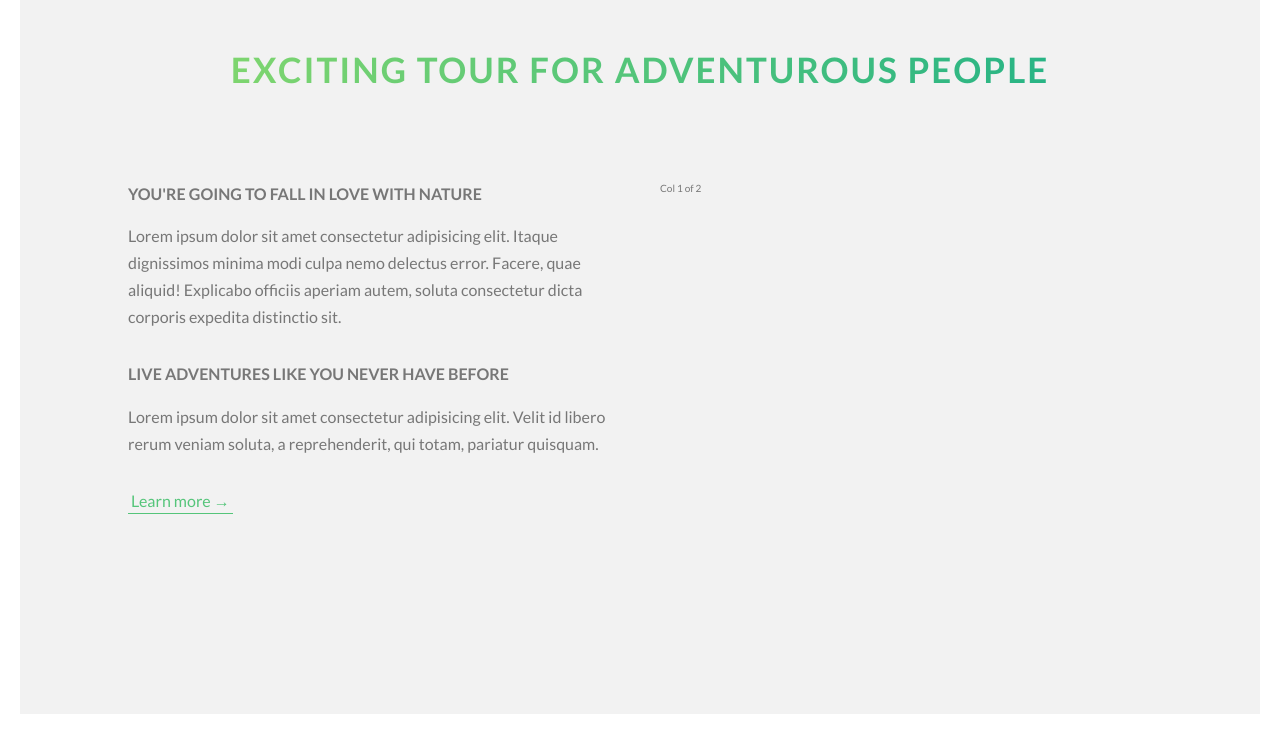
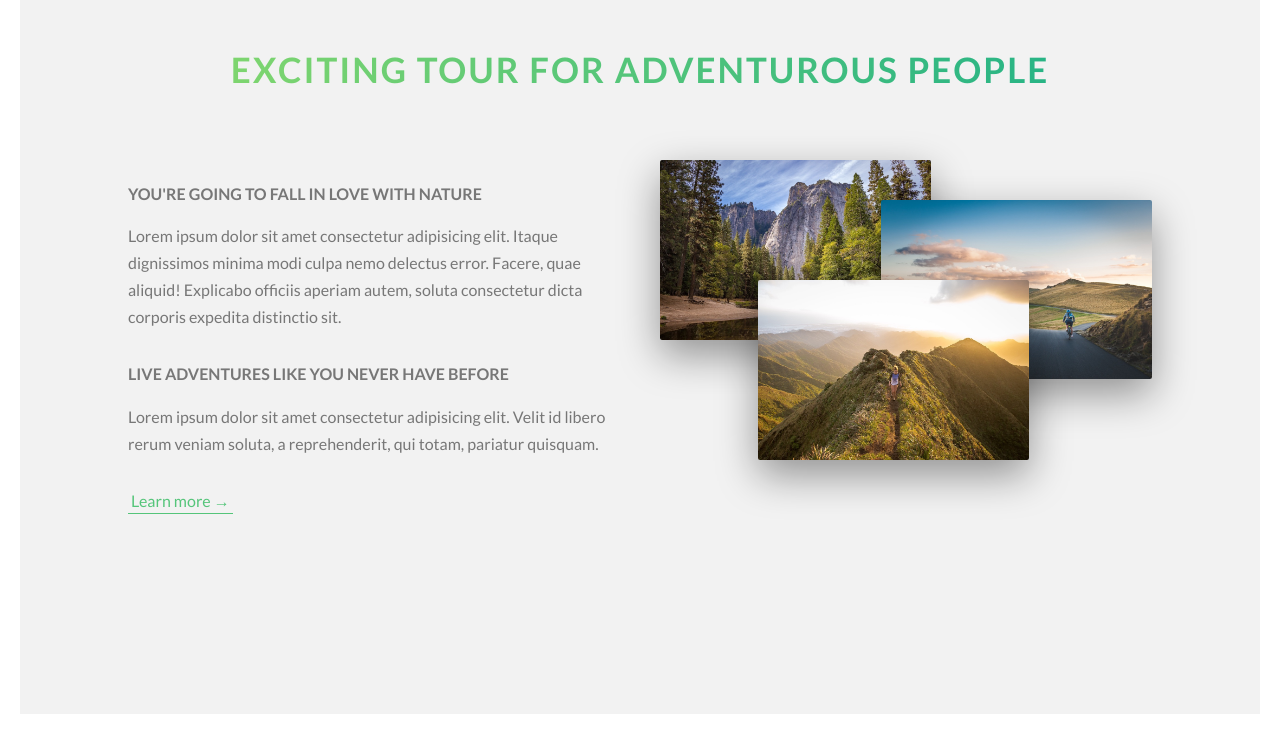
Before and after one commit to tpham20908/natours, a website: page index.html in a window 1280 px wide. Shown: the part 780-1514 px from the top of the page. Drawn offline with Linux system fonts and the light colour scheme.

Commit message:
styled 3 imgs for the 1st section

```diff
--- a/index.html
+++ b/index.html
@@ -49,7 +49,13 @@
             <a href="#" class="btn-text">Learn more &rarr;</a>
         </div>
 
-        <div class="col-1-of-2">Col 1 of 2</div>
+        <div class="col-1-of-2">
+          <div class="composition">
+            <img src="img/nat-1-large.jpg" alt="Photo 1" class="composition__photo composition__photo--p1">
+            <img src="img/nat-2-large.jpg" alt="Photo 2" class="composition__photo composition__photo--p2">
+            <img src="img/nat-3-large.jpg" alt="Photo 3" class="composition__photo composition__photo--p3">
+          </div>
+        </div>
       </div>
     </section>
   </main>
--- /dev/null
+++ b/sass/components/_composition.scss
@@ -0,0 +1,38 @@
+.composition {
+  position: relative;
+
+  &:hover &__photo:not(:hover) {
+    transform: scale(.95);
+  }
+
+  &__photo {
+    width: 55%;
+    box-shadow: 0 1.5rem 4rem rgba($color-black, .4);
+    border-radius: 2px;
+    position: absolute;
+    transition: all .2s;
+    outline-offset: 1rem;
+
+    &:hover {
+      outline: 1rem solid $color-primary;
+      transform: scale(1.05);
+      box-shadow: 0 2rem 4rem rgba($color-black, .5);
+      z-index: 2;
+    }
+
+    &--p1 {
+      left: 0;
+      top: -2rem;
+    }
+
+    &--p2 {
+      right: 0;
+      top: 2rem;
+    }
+
+    &--p3 {
+      left: 20%;
+      top: 10rem;
+    }
+  }
+}
--- a/sass/main.scss
+++ b/sass/main.scss
@@ -8,6 +8,7 @@
 @import "base/utilities";
 
 @import "components/button";
+@import "components/composition";
 
 @import "layout/header";
 @import "layout/grid";
```
Also changed, not shown: css/style.css.
